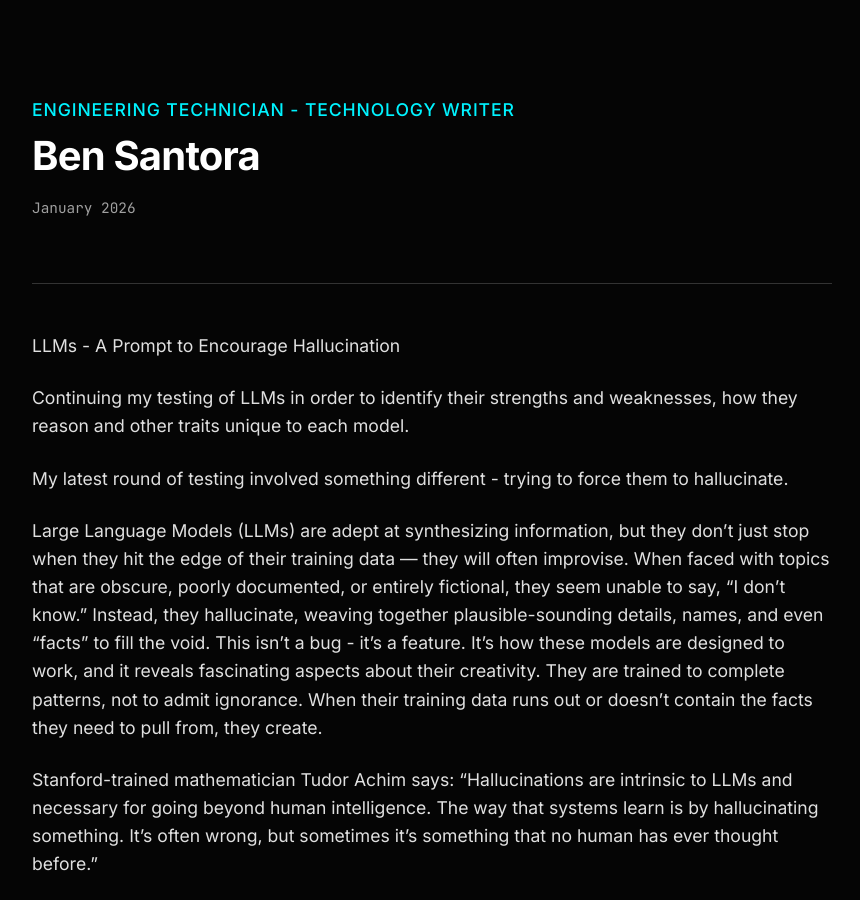
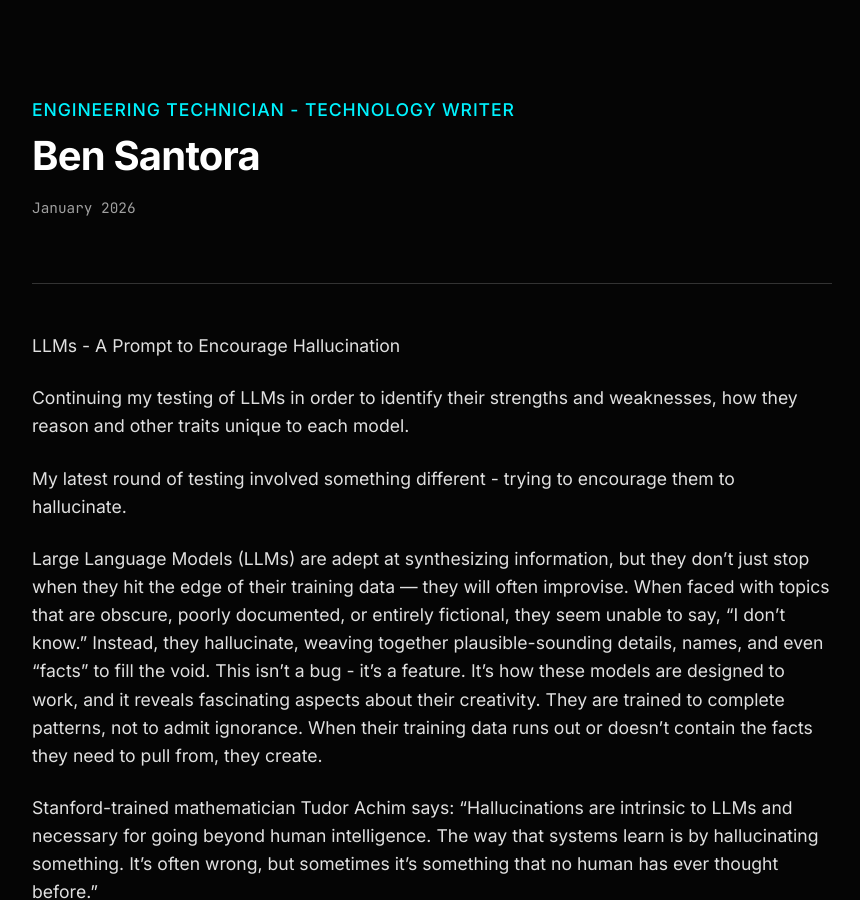
Before and after one commit to ben-santora/ben-santora.github.io, a Jekyll site: the page built from _posts/2026-01-10-llms-hallucination-prompt.md, in a window 1280 px wide and 900 px high. Shown: the whole window, without its empty margins (208-1068 px from the left). Built offline with Jekyll 4.4.1, drawn with Linux system fonts in a browser that asks for light colours.

Commit message:
Update title and wording for clarity

```diff
--- a/_posts/2026-01-10-llms-hallucination-prompt.md
+++ b/_posts/2026-01-10-llms-hallucination-prompt.md
@@ -1,13 +1,13 @@
 ---
 layout: default
-title: "LLMs - A Prompt to Force Hallucination"
+title: "LLMs - A Prompt to Encourage Hallucination"
 ---
 
 LLMs - A Prompt to Encourage Hallucination
 
 Continuing my testing of LLMs in order to identify their strengths and weaknesses, how they reason and other traits unique to each model.
 
-My latest round of testing involved something different - trying to force them to hallucinate.
+My latest round of testing involved something different - trying to encourage them to hallucinate.
 
 Large Language Models (LLMs) are adept at synthesizing information, but they don’t just stop when they hit the edge of their training data — they will often improvise. When faced with topics that are obscure, poorly documented, or entirely fictional, they seem unable to say, "I don’t know." Instead, they hallucinate, weaving together plausible-sounding details, names, and even "facts" to fill the void. This isn’t a bug - it’s a feature. It's how these models are designed to work, and it reveals fascinating aspects about their creativity. They are trained to complete patterns, not to admit ignorance. When their training data runs out or doesn't contain the facts they need to pull from, they create.
 
```
